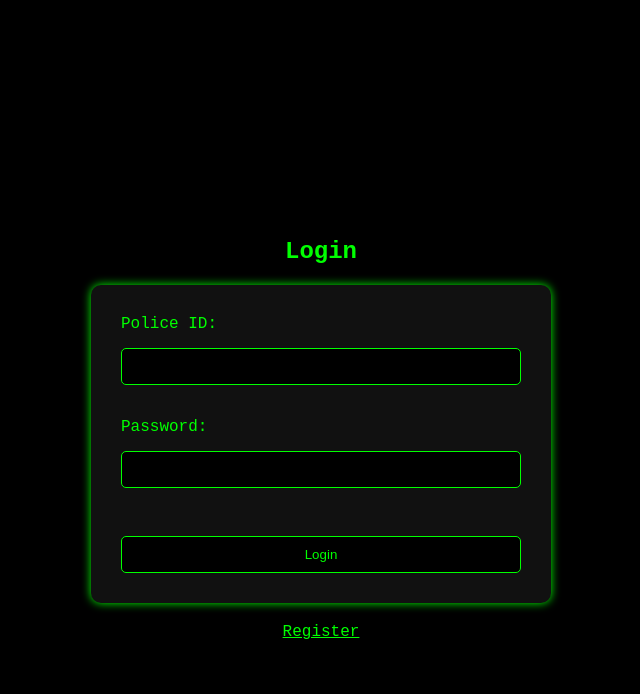
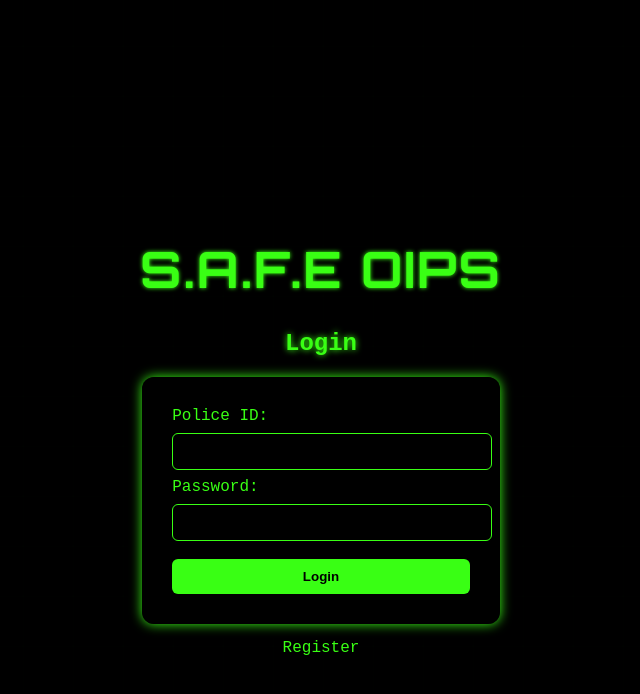
Before and after one commit to Mahalaxmi2710/S.A.F.E_Oips, a Flask app: page /login in a window 1280 px wide. Shown: the part 396-1090 px from the top of the page, without its empty margins (319-959 px from the left). Run offline with Flask 3, Linux system fonts and the light colour scheme.

Commit message:
login.html

```diff
--- a/templates/login.html
+++ b/templates/login.html
@@ -1,16 +1,125 @@
 <!DOCTYPE html>
-<html>
+<html lang="en">
 <head>
+  <meta charset="UTF-8">
   <title>Login</title>
-  <link rel="stylesheet" href="{{ url_for('static', filename='style.css') }}">
+  <link href="https://fonts.googleapis.com/css2?family=Orbitron:wght@700&display=swap" rel="stylesheet">
+  <style>
+    body {
+      margin: 0;
+      padding: 0;
+      font-family: 'Courier New', monospace;
+      background: black;
+      color: #39ff14;
+      height: 100vh;
+      display: flex;
+      flex-direction: column;
+      align-items: center;
+      justify-content: center;
+      overflow: hidden;
+    }
+
+    .circuit-bg {
+      position: fixed;
+      top: 0;
+      left: 0;
+      width: 200%;
+      height: 200%;
+      background-image:
+        linear-gradient(90deg, rgba(57, 255, 20, 0.1) 1px, transparent 1px),
+        linear-gradient(rgba(57, 255, 20, 0.1) 1px, transparent 1px);
+      background-size: 50px 50px;
+      animation: scrollGrid 40s linear infinite;
+      z-index: 0;
+      opacity: 0.1;
+    }
+
+    @keyframes scrollGrid {
+      from { transform: translate(0, 0); }
+      to { transform: translate(-50px, -50px); }
+    }
+
+    h1 {
+      font-family: 'Orbitron', sans-serif;
+      font-size: 50px;
+      color: #39ff14;
+      text-shadow: 0 0 4px #39ff14;
+      margin-bottom: 10px;
+      z-index: 1;
+      letter-spacing: 2px;
+    }
+
+    h2 {
+      font-size: 24px;
+      color: #39ff14;
+      text-shadow: 0 0 6px #39ff14;
+      margin-bottom: 20px;
+      z-index: 1;
+    }
+
+    form {
+      background-color: rgba(0, 0, 0, 0.6);
+      padding: 30px;
+      border-radius: 12px;
+      box-shadow: 0 0 12px #39ff14;
+      z-index: 1;
+    }
+
+    input[type="text"], input[type="password"] {
+      width: 100%;
+      padding: 10px;
+      margin: 8px 0;
+      background: black;
+      border: 1px solid #39ff14;
+      color: #39ff14;
+      border-radius: 6px;
+      font-family: monospace;
+    }
+
+    button {
+      width: 100%;
+      padding: 10px;
+      margin-top: 10px;
+      background-color: #39ff14;
+      color: black;
+      border: none;
+      font-weight: bold;
+      border-radius: 6px;
+      cursor: pointer;
+    }
+
+    button:hover {
+      background-color: black;
+      color: #39ff14;
+      border: 1px solid #39ff14;
+      box-shadow: 0 0 10px #39ff14;
+    }
+
+    a {
+      color: #39ff14;
+      text-decoration: none;
+      margin-top: 15px;
+      display: inline-block;
+      z-index: 1;
+    }
+
+    a:hover {
+      text-shadow: 0 0 6px #39ff14;
+    }
+  </style>
 </head>
 <body>
+  <div class="circuit-bg"></div>
+
+  <h1>S.A.F.E OIPS</h1>
   <h2>Login</h2>
+
   <form method="POST">
-    Police ID: <input type="text" name="police_id"><br>
-    Password: <input type="password" name="password"><br>
+    Police ID: <input type="text" name="police_id" required><br>
+    Password: <input type="password" name="password" required><br>
     <button type="submit">Login</button>
   </form>
+
   <a href="/register">Register</a>
 </body>
 </html>
```
